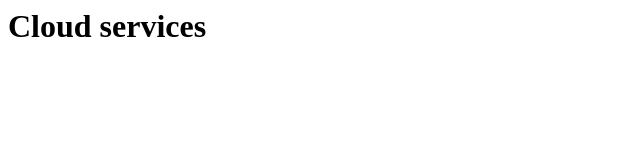
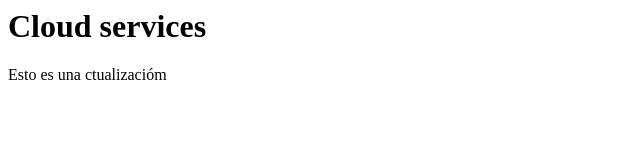
Before and after one commit to Marrodgar30/cloud, a plain HTML site: page index.html in a window 1280 px wide. Shown: the whole page, without its empty margins (0-640 px from the left). Drawn offline with Linux system fonts and the light colour scheme.

Commit message:
Update index.html

```diff
--- a/index.html
+++ b/index.html
@@ -6,5 +6,6 @@
 </head>
 <body>
     <h1>Cloud services</h1>
+    <p>Esto es una ctualizacióm</p>
 </body>
 </html>
```
